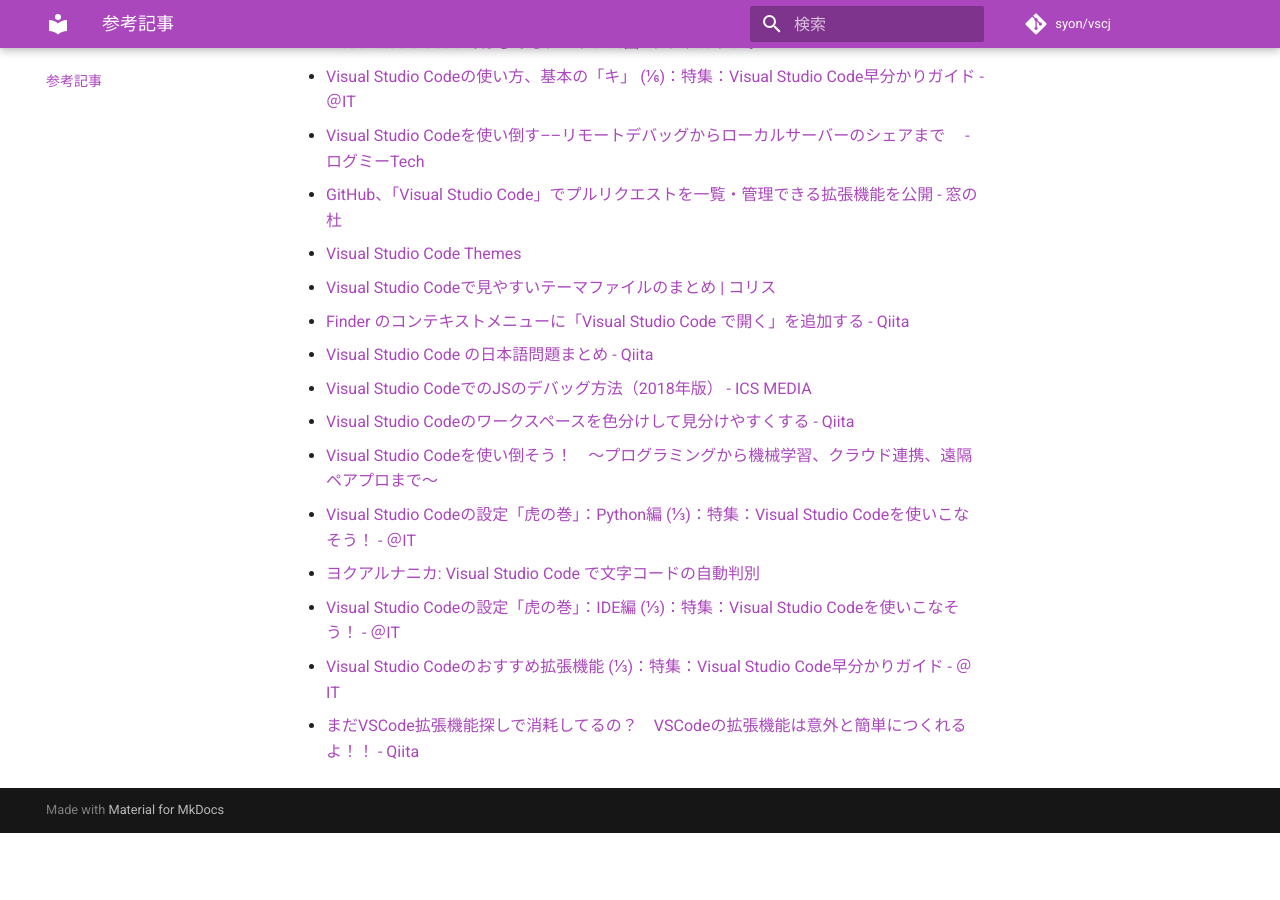
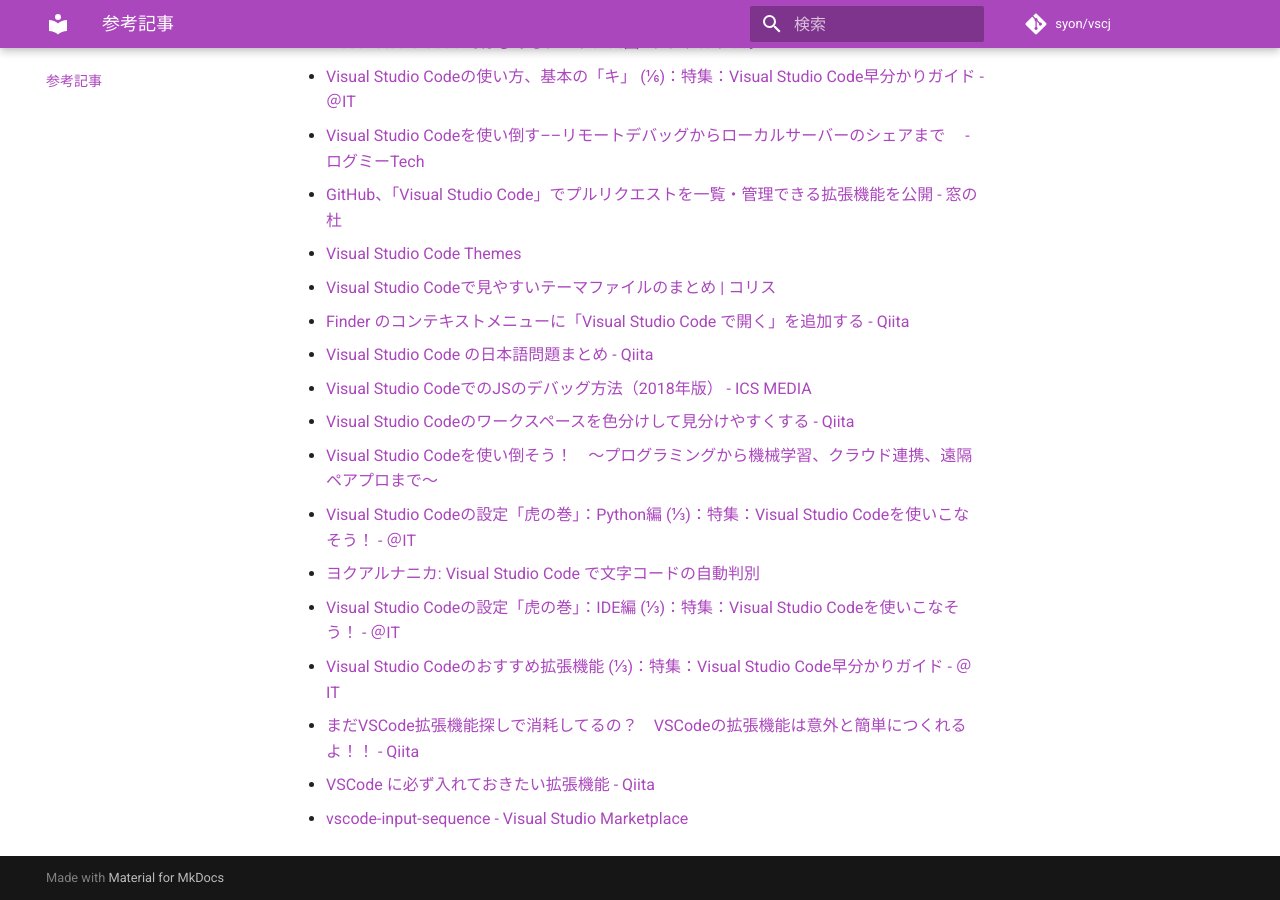
Before and after one commit to syon/vscj, an MkDocs documentation site: the page built from docs/参考記事.md, in a window 1280 px wide and 900 px high, scrolled down 3456 px. Built offline with MkDocs 1.6.1 and Material for MkDocs 9.7.7, drawn with Linux system fonts in a browser that asks for light colours; comment, search, counter and statistics services are not loaded; before the commit the page ends 4289 px from its top, so only the background shows below that.

Commit message:
:memo: add

```diff
--- a/docs/参考記事.md
+++ b/docs/参考記事.md
@@ -95,3 +95,5 @@
 - [Visual Studio Codeの設定「虎の巻」：IDE編 (1/3)：特集：Visual Studio Codeを使いこなそう！ - ＠IT](https://www.atmarkit.co.jp/ait/articles/1708/23/news026.html)
 - [Visual Studio Codeのおすすめ拡張機能 (1/3)：特集：Visual Studio Code早分かりガイド - ＠IT](https://www.atmarkit.co.jp/ait/articles/1606/22/news044.html)
 - [まだVSCode拡張機能探しで消耗してるの？　VSCodeの拡張機能は意外と簡単につくれるよ！！ - Qiita](https://qiita.com/delmontz/items/abd075eacb1302fc184c)
+- [VSCode に必ず入れておきたい拡張機能 - Qiita](https://qiita.com/ucan-lab/items/e85931bf8276da43cc97)
+- [vscode-input-sequence - Visual Studio Marketplace](https://marketplace.visualstudio.com/items?itemName=tomoki1207.vscode-input-sequence)
```
